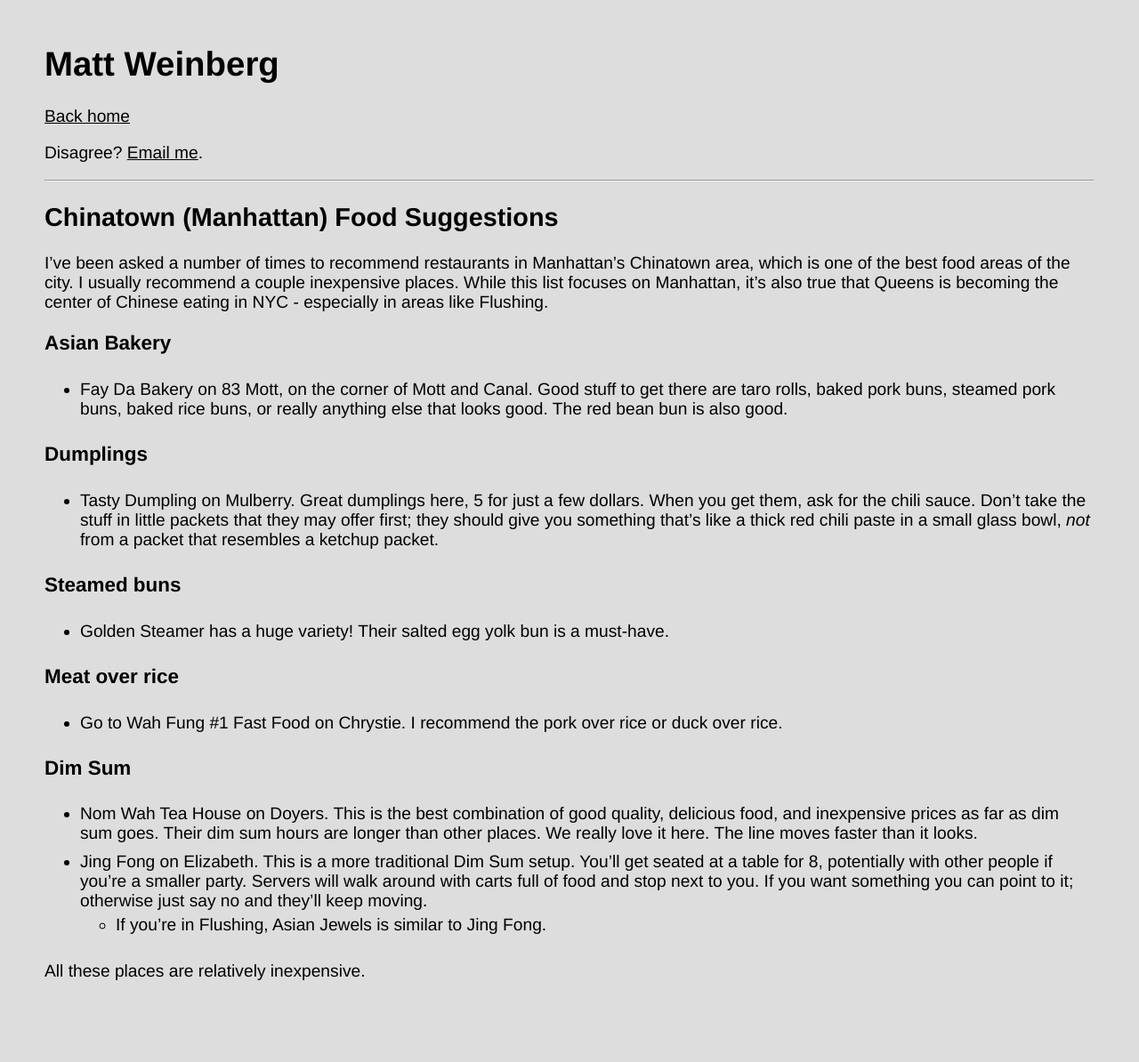
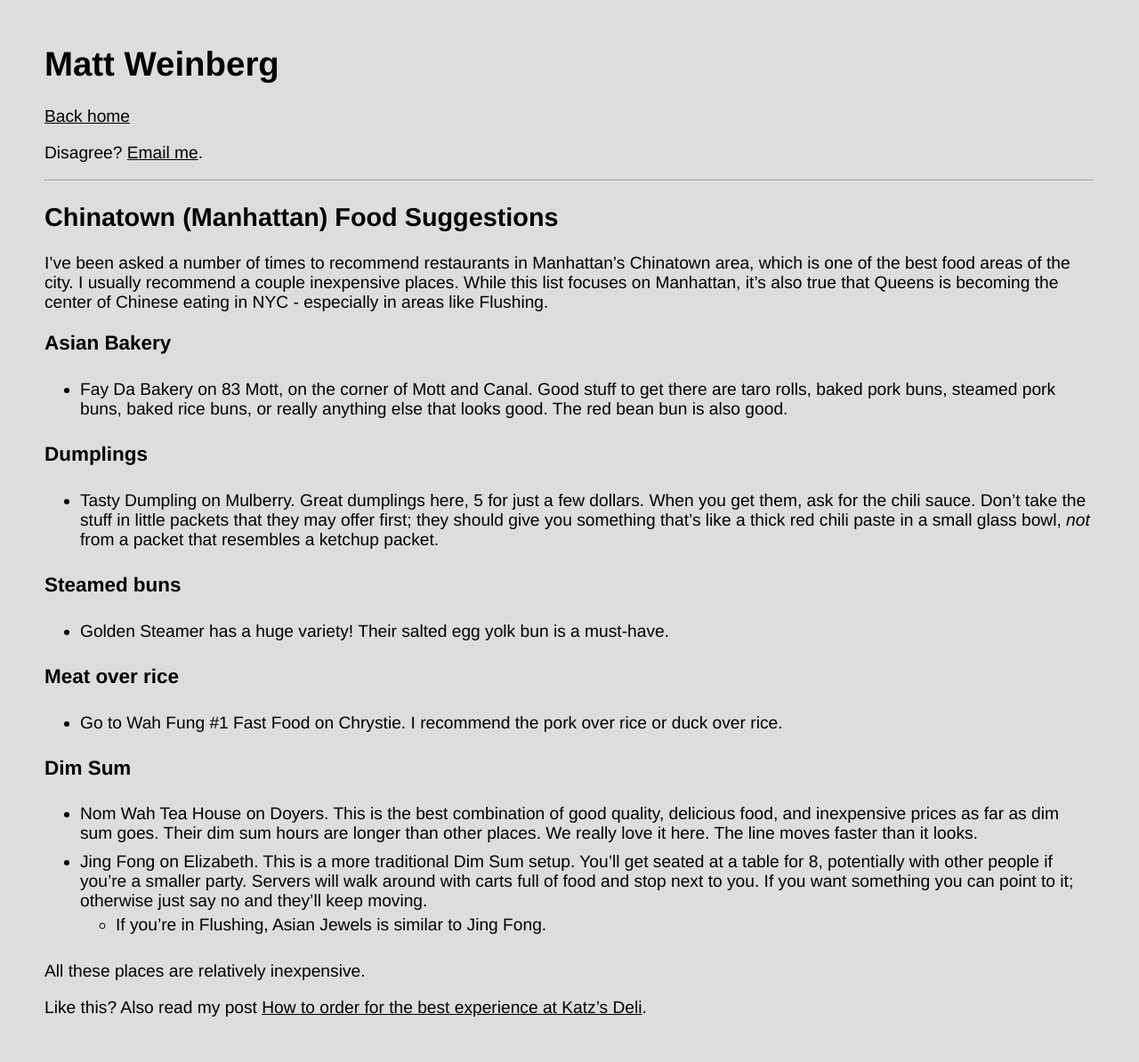
Before and after one commit to mrw/mrw.github.io, a Jekyll site: the page built from _posts/2018-06-20-chinatown-manhattan-food-suggestions.markdown, in a window 1280 px wide. Shown: the whole page at 89% size. Built offline with Jekyll 4.4.1, drawn with Linux system fonts in a browser that asks for light colours; before the commit the page ends 1153 px from its top, so only the background shows below that.

Commit message:
Cross-link the food posts

```diff
--- a/_posts/2018-03-27-ordering-at-katzs-deli.markdown
+++ b/_posts/2018-03-27-ordering-at-katzs-deli.markdown
@@ -26,3 +26,5 @@
     *   The only acceptable way to eat a hot dog is **"with mustard and sauerkraut"**.
 1.  Go find a seat! Make sure to sit in the "self-serve" tables. There are more if you go around to the side/back.
 1.  On your way out, you'll pay at the register by presenting your ticket.
+
+Like this? Also read my [Chinatown (Manhattan) Food Suggestions]({% link _posts/2018-06-20-chinatown-manhattan-food-suggestions.markdown %}).
--- a/_posts/2018-06-20-chinatown-manhattan-food-suggestions.markdown
+++ b/_posts/2018-06-20-chinatown-manhattan-food-suggestions.markdown
@@ -29,3 +29,5 @@
   - If you're in Flushing, Asian Jewels is similar to Jing Fong.
 
 All these places are relatively inexpensive.
+
+Like this? Also read my post [How to order for the best experience at Katz's Deli]({% link _posts/2018-03-27-ordering-at-katzs-deli.markdown %}).
```
